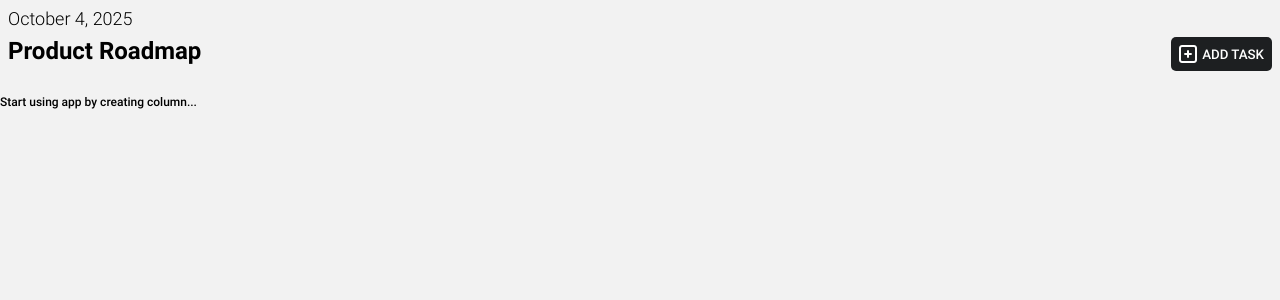
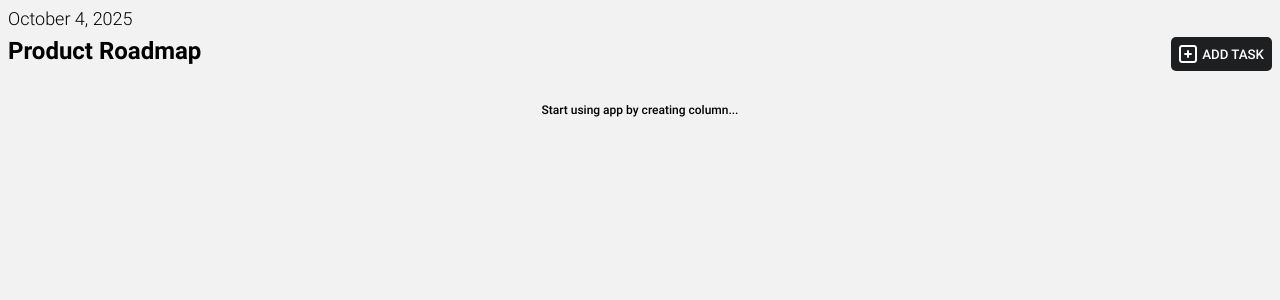
Before and after one commit to NumsRan/maso, a Vue app: page / in a window 1280 px wide. Shown: the top 300 px of the page. Built offline with nearby package versions, Linux system fonts and the light colour scheme.

Commit message:
style(column): center welcome text

```diff
--- a/src/components/child-tasks-managment/column.vue
+++ b/src/components/child-tasks-managment/column.vue
@@ -88,12 +88,12 @@
         margin-left: 8px;
     }
 
-    /* .welcome-text {
+    .welcome-text {
         width: 100%;
         padding: 8px;
     }
 
     .welcome-text p {
         text-align: center;
-    } */
+    }
 </style>
```
